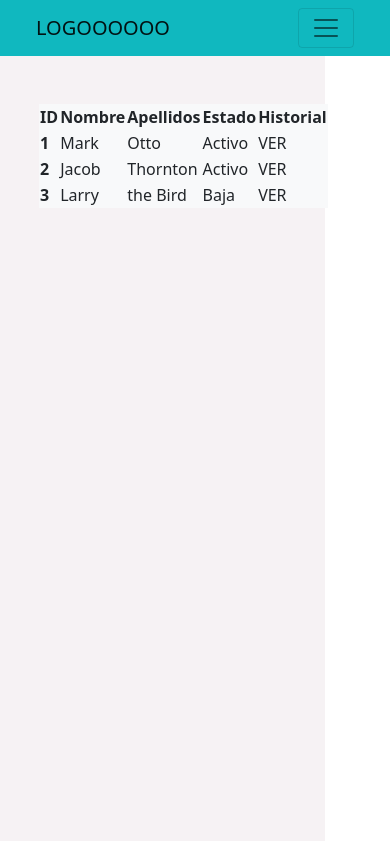
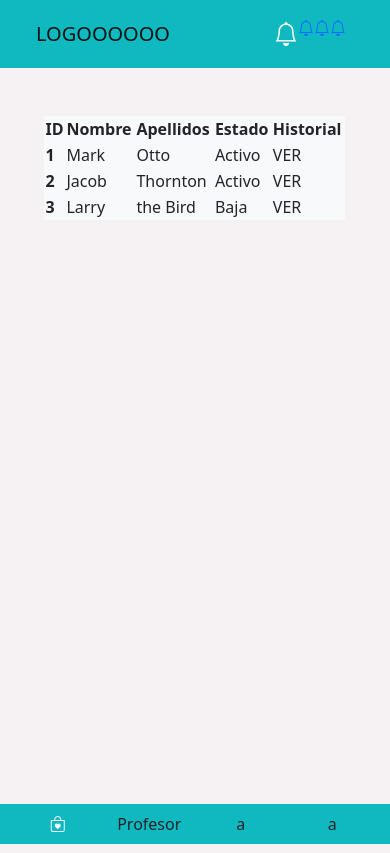
Before and after one commit to fdiemon812/LaNube, an Angular app in the folder LaNube/: page /home/alumno in a window 390 px wide. Built offline with nearby package versions, Linux system fonts and the light colour scheme.

Commit message:
Arreglando plantilla

```diff
--- a/LaNube/src/app/panel-admin/alumno/alumno.component.html
+++ b/LaNube/src/app/panel-admin/alumno/alumno.component.html
@@ -4,9 +4,9 @@
     <div class=" offset-1 col-10 mt-5">
 
 
-        <table class="table-striped bg-light">
+        <table class="table-responsive w-100 bg-light">
             <thead>
-              <tr>
+              <tr >
                 <th scope="col">ID</th>
                 <th scope="col">Nombre</th>
                 <th scope="col">Apellidos</th>
--- a/LaNube/src/app/panel-admin/home/home.component.html
+++ b/LaNube/src/app/panel-admin/home/home.component.html
@@ -1,9 +1,11 @@
 <div class="container-fluid h100">
 
+
+  <!-- Barra de navegación superior -->
 <div class="row">
 
 
-<nav class="navbar navbar-expand-lg navbar-light bg-azul ">
+<nav class="navbar navbar-expand navbar-light bg-azul ">
     <div class="container-fluid">
         <a class="navbar-brand me-auto" href="#">LOGOOOOOO</a>
         <button class="navbar-toggler" type="button" data-bs-toggle="collapse" data-bs-target="#navbarSupportedContent" aria-controls="navbarSupportedContent" aria-expanded="false" aria-label="Toggle navigation">
@@ -14,18 +16,18 @@
 
 
                 <li class="nav-item ">
-                    <a [routerLink]="['profesor']"> <img class="icono" src="./assets/packard-bell.png" alt=""></a>
+                    <a [routerLink]="['profesor']"> <i class="bi bi-bell" style="color: white; font-size: 1.5rem;"></i> </a>
                  </li>
                 <li class="nav-item ">
-                  <a [routerLink]="['profesor']"> <img class="icono" src="./assets/packard-bell.png" alt=""></a>
+                  <a [routerLink]="['profesor']"> <i class="bi bi-bell"></i></a>
                 </li>
 
                 <li class="nav-item ">
-                    <a [routerLink]="['profesor']"> <img class="icono" src="./assets/packard-bell.png" alt=""></a>
+                    <a [routerLink]="['profesor']"> <i class="bi bi-bell"></i></a>
                   </li>
 
                 <li class="nav-item">
-                    <a [routerLink]="['alumno']"> <img class="icono" src="./assets/correo.png" alt=""></a>
+                    <a [routerLink]="['alumno']"><i class="bi bi-bell"></i> </a>
                   </li>
             </ul>
         </div>
@@ -35,7 +37,7 @@
 </div>
 <!-- Barra de navegación lateral grande -->
 <div class="row h90">
-    <div class="col-2 d-none d-lg-block ">
+    <div class="col-2 d-none d-md-block ">
 
 
 
@@ -112,14 +114,14 @@
               <hr>
               <ul class="nav nav-pills flex-column mb-auto">
                 <li class="nav-item">
-                  <a [routerLink]="['alumno']"  routerLinkActive ="active" class="nav-link link-dark" aria-current="page">
-                    <svg class="bi me-2" width="16" height="16"><use xlink:href="#alumn"></use></svg>
+                  <a [routerLink]="['alumno']"  routerLinkActive ="active" class="nav-link p-0 pt-2 pb-2 link-dark" aria-current="page">
+                    <svg class="bi me-1" width="16" height="16"><use xlink:href="#alumn"></use></svg>
                     Alumno
                   </a>
                 </li>
                 <li>
-                  <a [routerLink]="['profesor']" routerLinkActive ="active" class="nav-link link-dark">
-                    <svg class="bi me-2" width="16" height="16"><use xlink:href="#speedometer2"></use></svg>
+                  <a [routerLink]="['profesor']" routerLinkActive ="active" class="nav-link p-0 link-dark">
+                    <svg class="bi me-1" width="16" height="16"><use xlink:href="#speedometer2"></use></svg>
                     Profesor
                   </a>
                 </li>
@@ -141,53 +143,11 @@
 
     </div>
 
-    <!-- <div class="d-sm-none col-2" > <a href="/" class="d-block p-3 link-dark text-decoration-none" title="" data-bs-toggle="tooltip" data-bs-placement="right" data-bs-original-title="Icon-only">
-        <svg class="bi" width="40" height="32"><use xlink:href="#bootstrap"></use></svg>
-        <span class="visually-hidden">Icon-only</span>
-      </a>
-      <ul class="nav nav-pills nav-flush flex-column mb-auto text-center">
-        <li class="nav-item">
-          <a href="#" class="nav-link active py-3 border-bottom" aria-current="page" title="" data-bs-toggle="tooltip" data-bs-placement="right" data-bs-original-title="Home">
-            <svg class="bi" width="24" height="24" role="img" aria-label="Home"><use xlink:href="#home"></use></svg>
-          </a>
-        </li>
-        <li>
-          <a href="#" class="nav-link py-3 border-bottom" title="" data-bs-toggle="tooltip" data-bs-placement="right" data-bs-original-title="Dashboard">
-            <svg class="bi" width="24" height="24" role="img" aria-label="Dashboard"><use xlink:href="#speedometer2"></use></svg>
-          </a>
-        </li>
-        <li>
-          <a href="#" class="nav-link py-3 border-bottom" title="" data-bs-toggle="tooltip" data-bs-placement="right" data-bs-original-title="Orders">
-            <svg class="bi" width="24" height="24" role="img" aria-label="Orders"><use xlink:href="#table"></use></svg>
-          </a>
-        </li>
-        <li>
-          <a href="#" class="nav-link py-3 border-bottom" title="" data-bs-toggle="tooltip" data-bs-placement="right" data-bs-original-title="Products">
-            <svg class="bi" width="24" height="24" role="img" aria-label="Products"><use xlink:href="#grid"></use></svg>
-          </a>
-        </li>
-        <li>
-          <a href="#" class="nav-link py-3 border-bottom" title="" data-bs-toggle="tooltip" data-bs-placement="right" data-bs-original-title="Customers">
-            <svg class="bi" width="24" height="24" role="img" aria-label="Customers"><use xlink:href="#people-circle"></use></svg>
-          </a>
-        </li>
-      </ul>
-      <div class="dropdown border-top">
-        <a href="#" class="d-flex align-items-center justify-content-center p-3 link-dark text-decoration-none dropdown-toggle" id="dropdownUser3" data-bs-toggle="dropdown" aria-expanded="false">
-          <img src="https://github.com/mdo.png" alt="mdo" class="rounded-circle" width="24" height="24">
-        </a>
-        <ul class="dropdown-menu text-small shadow" aria-labelledby="dropdownUser3">
-          <li><a class="dropdown-item" href="#">New project...</a></li>
-          <li><a class="dropdown-item" href="#">Settings</a></li>
-          <li><a class="dropdown-item" href="#">Profile</a></li>
-          <li><hr class="dropdown-divider"></li>
-          <li><a class="dropdown-item" href="#">Sign out</a></li>
-        </ul>
-      </div></div> -->
 
 
 
-    <div class="col-10 bg-fondo">
+
+    <div class="col-12 col-md-10 bg-fondo">
 
 
         <router-outlet></router-outlet>
@@ -201,4 +161,33 @@
 
 
 
+<div class="row">
+
+<div class="col-12 d-block d-md-none  ">
+  <div class="row">
+
+
+
+  <nav class="navbar text-center navbar-expand d-flex navbar-light bg-azul fixed-bottom">
+    <div class="col-3" >
+      <a [routerLink]="['alumno']"  routerLinkActive ="active" class=" p-0 pt-2 pb-2 link-dark" aria-current="page">
+        <i class="bi bi-bag-heart" style="color: aliceblue;"></i>
+      </a>
+    </div>
+    <div class="col-3" >
+      Profesor
+    </div>
+    <div class="col-3" >
+            a
+    </div>
+    <div class="col-3" >
+                  a
+    </div>
+</nav>
 </div>
+</div>
+
+</div>
+
+
+</div>
--- a/LaNube/src/index.html
+++ b/LaNube/src/index.html
@@ -7,7 +7,7 @@
   <meta name="viewport" content="width=device-width, initial-scale=1">
   <link rel="icon" type="image/x-icon" href="favicon.ico">
   <link href="https://cdn.jsdelivr.net/npm/bootstrap@5.0.2/dist/css/bootstrap.min.css" rel="stylesheet" integrity="sha384-EVSTQN3/azprG1Anm3QDgpJLIm9Nao0Yz1ztcQTwFspd3yD65VohhpuuCOmLASjC" crossorigin="anonymous">
-
+  <link rel="stylesheet" href="https://cdn.jsdelivr.net/npm/bootstrap-icons@1.8.0/font/bootstrap-icons.css">
 </head>
 <body>
   <app-root></app-root>
```
Also changed, not shown: LaNube/src/assets/correo.png (deleted), LaNube/src/assets/packard-bell.png (deleted).
